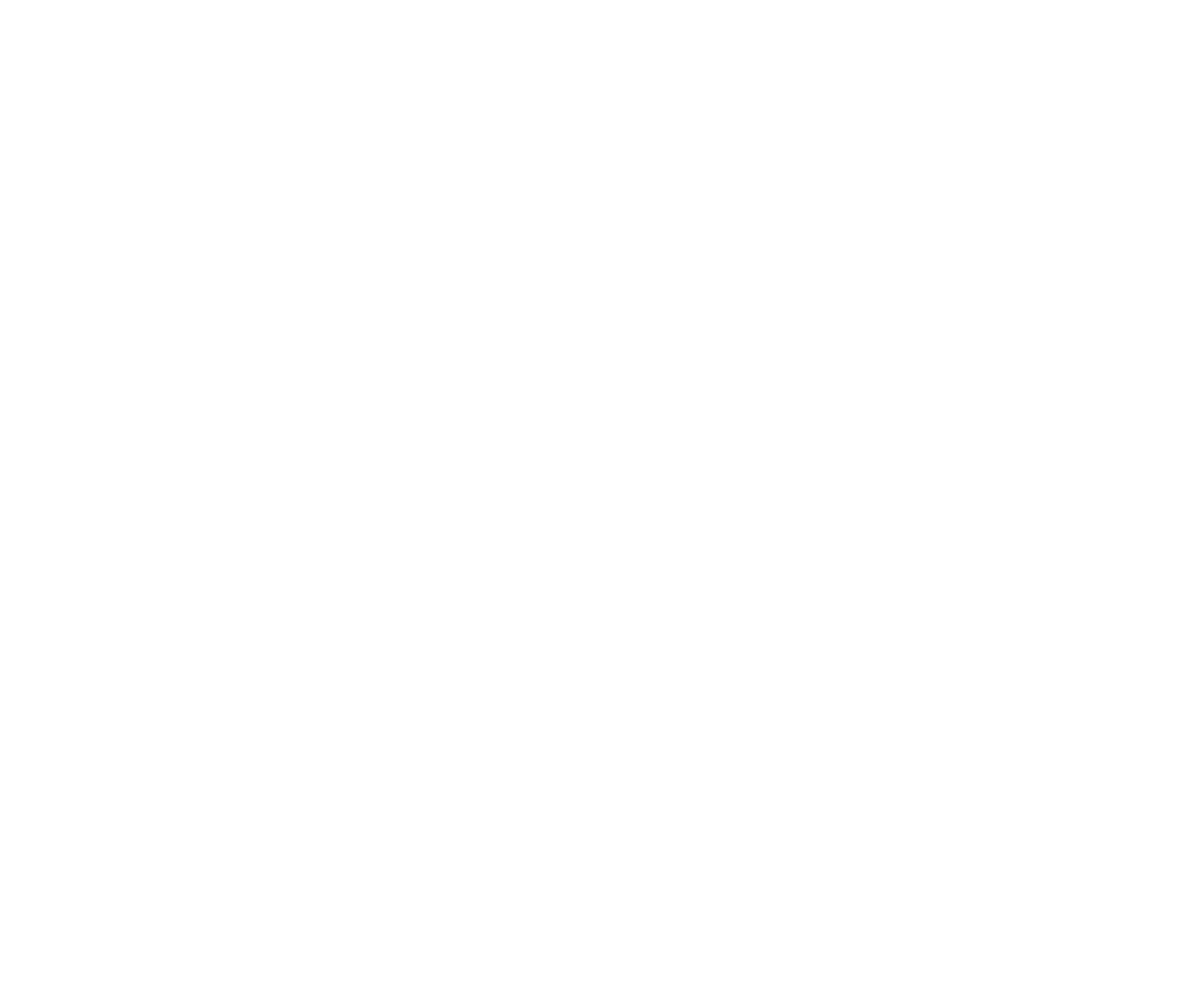
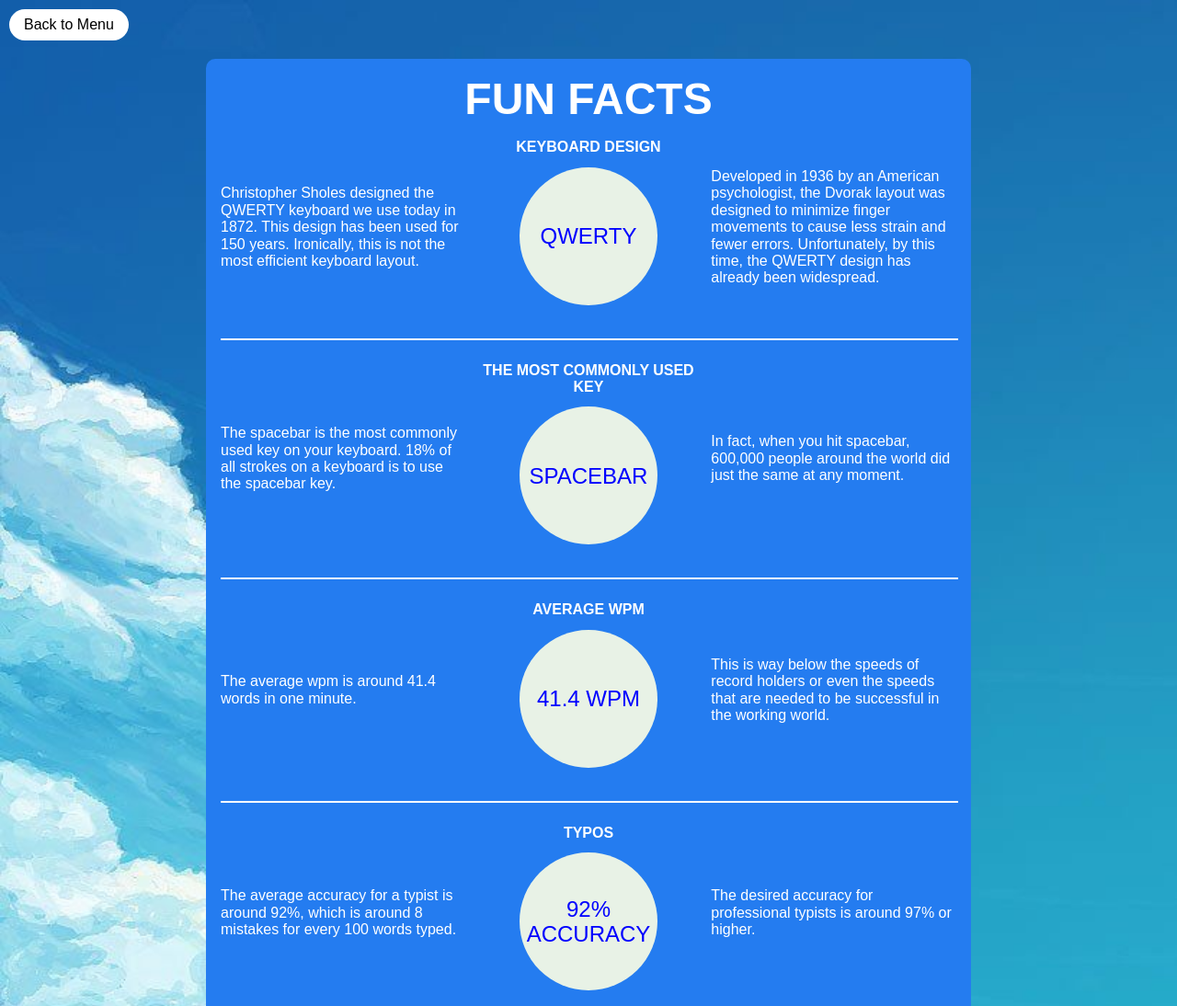
Before and after one commit to chingu-voyages/v36-toucans-team-04, a plain HTML site: page trivia.html in a window 1280 px wide. Shown: the top 1094 px of the page at 92% size. Before the commit the page ends 800 px from the top, so only its background shows below. Drawn offline with Linux system fonts and the light colour scheme.

Commit message:
Completed the basic fun facts page

```diff
--- a/assets/common/css/trivia.css
+++ b/assets/common/css/trivia.css
@@ -0,0 +1,133 @@
+body {
+    background-image: url("../../images/background.jpg");
+    background-repeat: no-repeat;
+    background-size: cover;
+    font-family: arial;
+
+    display: grid;
+    grid-template-columns: auto 50% auto;
+    grid-template-areas: ". content .";
+}
+
+#menu-link {
+    position: absolute;
+    top: 10px;
+    left: 10px;
+    color: black;
+    text-decoration: none;
+
+    background-color: rgb(255, 255, 255);
+    border-radius: 50px;
+    padding: 0.5em 1em;
+}
+
+main {
+    background: rgb(36, 124, 240);
+    color: white;
+
+    grid-area: content;
+    align-self: center;
+
+    padding: 1em;
+    margin: 4em 2em;
+
+    display: grid;
+    grid-template-rows: repeat(auto-fit, 1fr);
+    row-gap: 1em;
+    border-radius: 10px;
+}
+
+main h1, section h2 {
+    margin: 0;
+    text-transform: uppercase;
+}
+
+section h2 {
+    font-size: 1em;
+    font-weight: bold;
+}
+
+main h1 {
+    font-size: 3em;
+    text-align: center;
+}
+
+section {
+    display: grid;
+    grid-template-columns: 1fr 1fr 1fr;
+}
+
+.figure {
+    display: flex;
+    flex-direction: column;
+    justify-content: center;
+    align-items: center;
+    text-align: center;
+}
+
+.circle {
+    background: rgb(232, 242, 230);
+    border-radius: 50%;
+    text-transform: uppercase;
+    font-size: 1.5em;
+    aspect-ratio: 1 / 1;
+    color: blue;
+    width: 150px;
+    margin: 0.5em;
+
+    display: flex;
+    flex-direction: row;
+    justify-content: center;
+    align-items: center;
+    text-align: center;
+}
+
+.text {
+    display: flex;
+    flex-direction: column;
+    justify-content: center;
+}
+
+hr {
+    border: 1px white solid;
+    width: 100%;
+}
+
+@media screen and (max-width: 1600px) {
+    body {
+        grid-template-columns: auto 70% auto;
+    }
+}
+
+@media screen and (max-width: 1000px) {
+    body {
+        grid-template-columns: auto 80% auto;
+    }
+}
+
+@media screen and (max-width: 900px) {
+    body {
+        grid-template-columns: auto 90% auto;
+    }
+
+    section {
+        grid-template-areas:
+            ". figure. "
+            ". text1. "
+            ". text2. ";
+
+        row-gap: 1em;
+    }
+
+    .figure {
+        grid-area: figure;
+    }
+
+    .text:first-child {
+        grid-area: text1;
+    }
+
+    .text:last-child {
+        grid-area: text2;
+    }
+}
--- a/trivia.html
+++ b/trivia.html
@@ -11,7 +11,92 @@
 	<link rel="stylesheet" href="assets/common/css/trivia.css">
 </head>
 <body>
-
+	<a id="menu-link" href="index.html">Back to Menu</a>
+	<main>
+		<h1>Fun Facts</h1>
+		<section>
+			<div class="text">
+				Christopher Sholes designed the QWERTY keyboard we use today in 1872. This design has been used for 150 years.
+				Ironically, this is not the most efficient keyboard layout.
+			</div>
+			<div class="figure">
+				<h2>Keyboard Design</h2>
+				<div class="circle">QWERTY</div>
+			</div>
+			<div class="text">
+				Developed in 1936 by an American psychologist, the Dvorak layout was designed to minimize finger
+				movements to cause less strain and fewer errors. Unfortunately, by this time, the QWERTY design
+				has already been widespread.
+			</div>
+		</section>
+		<hr />
+		<section>
+			<div class="text">
+				The spacebar is the most commonly used key on your keyboard.
+				18% of all strokes on a keyboard is to use the spacebar key.
+			</div>
+			<div class="figure">
+				<h2>The most commonly used key</h2>
+				<div class="circle">spacebar</div>
+			</div>
+			<div class="text">
+				 In fact, when you hit spacebar, 600,000 people around the world did just the same at any moment.
+			</div>
+		</section>
+		<hr />
+		<section>
+			<div class="text">
+				The average wpm is around 41.4 words in one minute.
+			</div>
+			<div class="figure">
+				<h2>Average WPM</h2>
+				<div class="circle">41.4 WPM</div>
+			</div>
+			<div class="text">
+				This is way below the speeds of record holders or even the speeds that are needed
+				to be successful in the working world.
+			</div>
+		</section>
+		<hr />
+		<section>
+			<div class="text">
+				The average accuracy for a typist is around 92%, which is around 8 mistakes for every 100 words typed.
+			</div>
+			<div class="figure">
+				<h2>Typos</h2>
+				<div class="circle">92% Accuracy</div>
+			</div>
+			<div class="text">
+				The desired accuracy for professional typists is around 97% or higher.
+			</div>
+		</section>
+		<hr />
+		<section>
+			<div class="text">
+				216 Word per Minute was set by Stella Pajunas in 1946
+			</div>
+			<div class="figure">
+				<h2>Highest Typing Speed Ever Recorded</h2>
+				<div class="circle">216 WPM</div>
+			</div>
+			<div class="text">
+				Stella Pajunas used an IBM electric typewriter when she set this record.
+			</div>
+		</section>
+		<hr />
+		<section>
+			<div class="text">
+				212 Words per Minute was set by Barbara Blackburn.
+			</div>
+			<div class="figure">
+				<h2>Fastest English Typist Speed</h2>
+				<div class="circle">212 WPM</div>
+			</div>
+			<div class="text">
+				Barbara Blackburn used a Dvorak simplified keyboard to set this record.
+			</div>
+		</section>
+	</main>
 	<script src="assets/common/js/trivia.js"></script>
 </body>
 </html>
```
